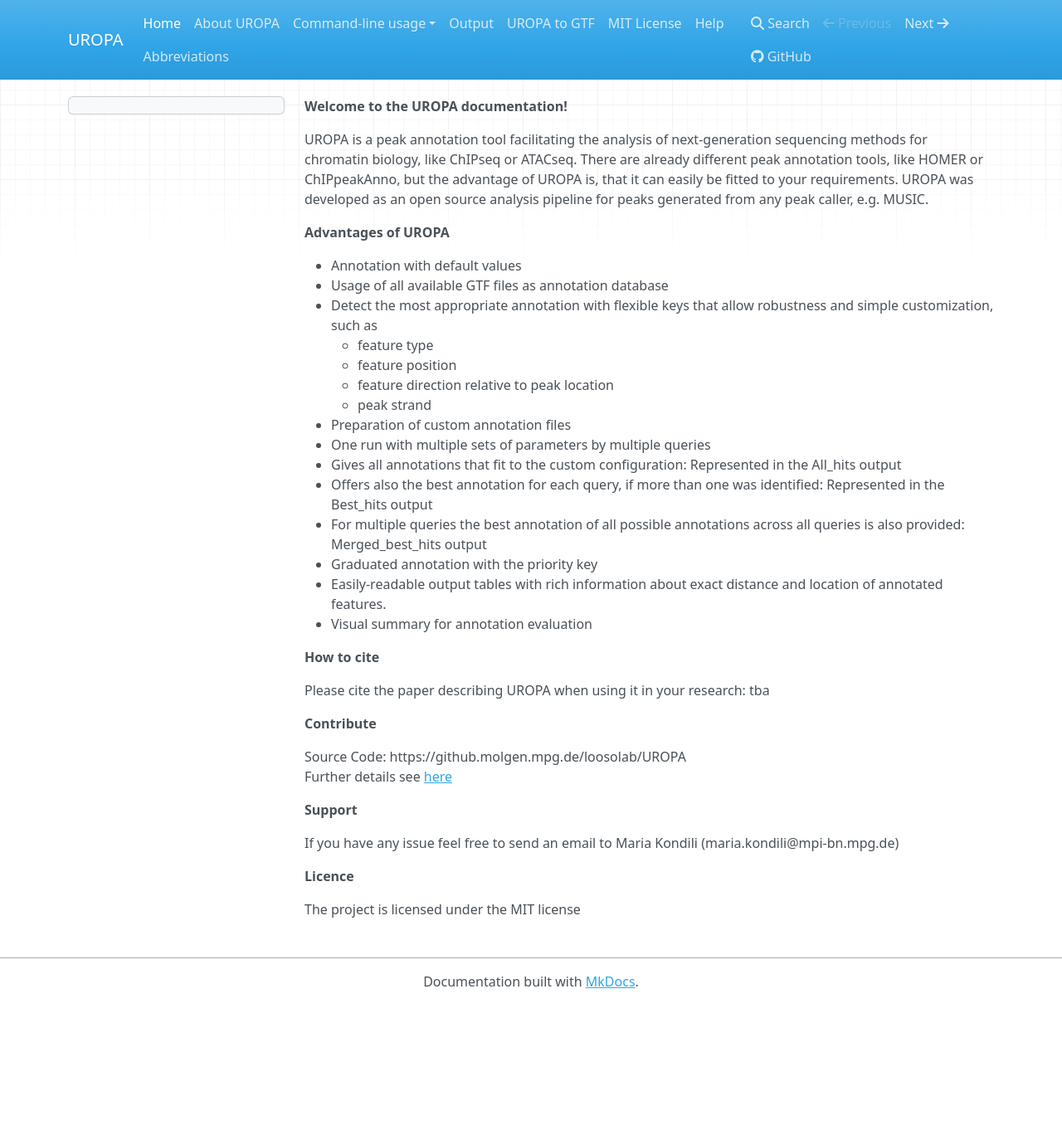
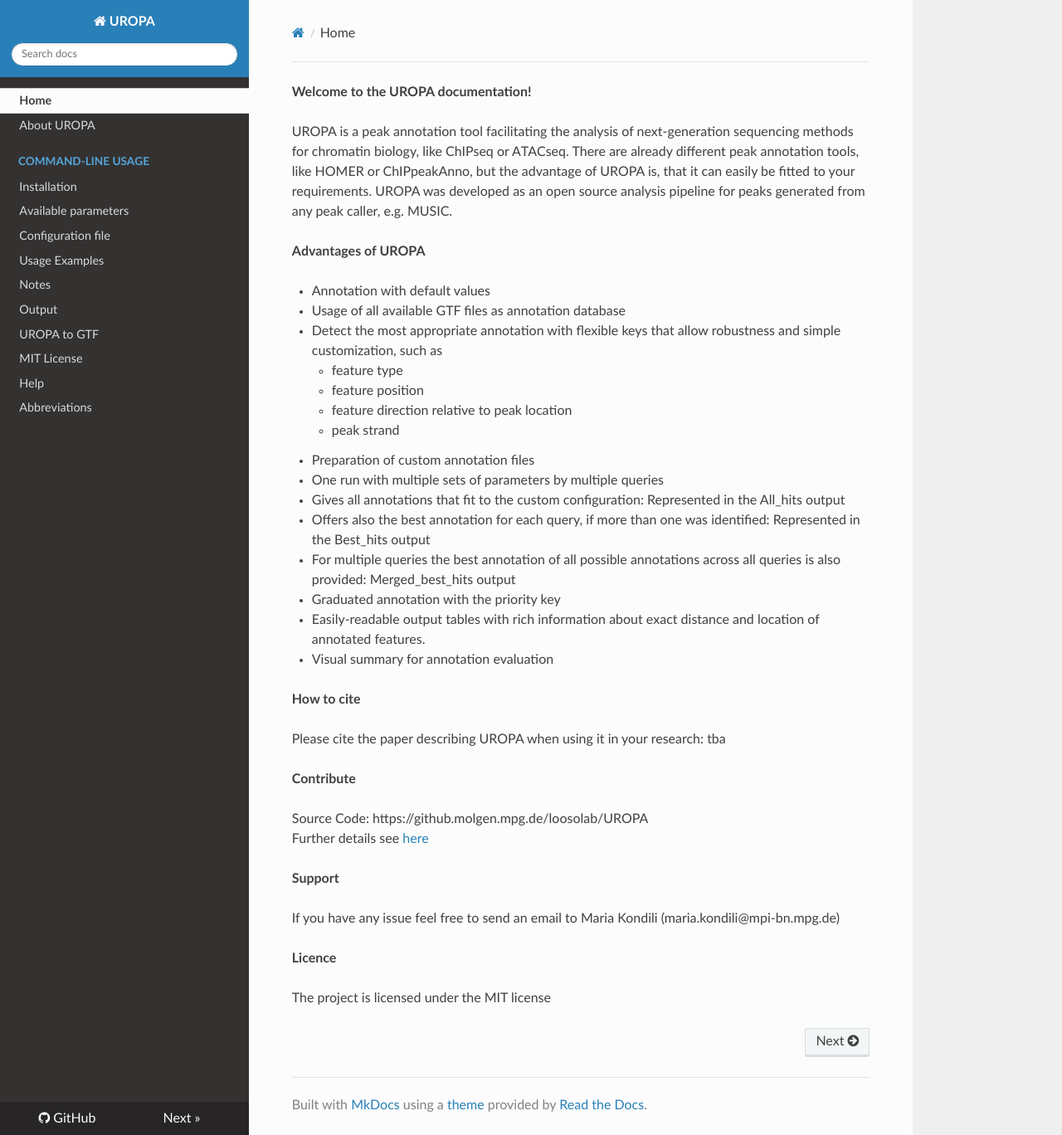
Before and after one commit to loosolab/UROPA, an MkDocs documentation site: the page built from docs/index.md, in a window 1280 px wide and 1368 px high. Shown: the whole window at 83% size. Built offline with MkDocs 1.6.1, drawn with Linux system fonts in a browser that asks for light colours; nearby versions of some CDN libraries; old or Windows-style settings are respelled for this version of MkDocs.

Commit message:
changed theme

```diff
--- a/mkdocs.yml
+++ b/mkdocs.yml
@@ -3,6 +3,7 @@ site_description: 'Universal RObust Peak Annotator for annotating peaks generate
 site_author: 'Maria Kondili, Annika Fust, Jens Preussner, Carsten Kuenne, and Mario Looso'
 repo_url: 'https://github.molgen.mpg.de/loosolab/UROPA'
 repo_name: 'GitHub'
+theme: readthedocs
 pages:
 - Home: index.md
 - About UROPA: introduction.md
```
Also changed, not shown: docs/uropa-example.md (+2 -2 lines).
